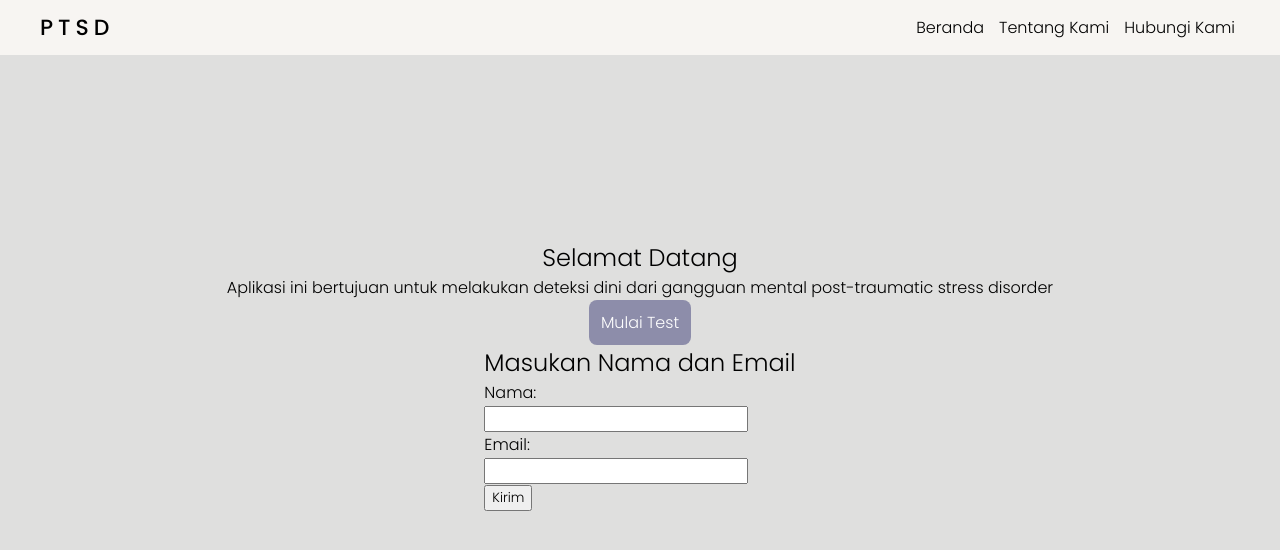
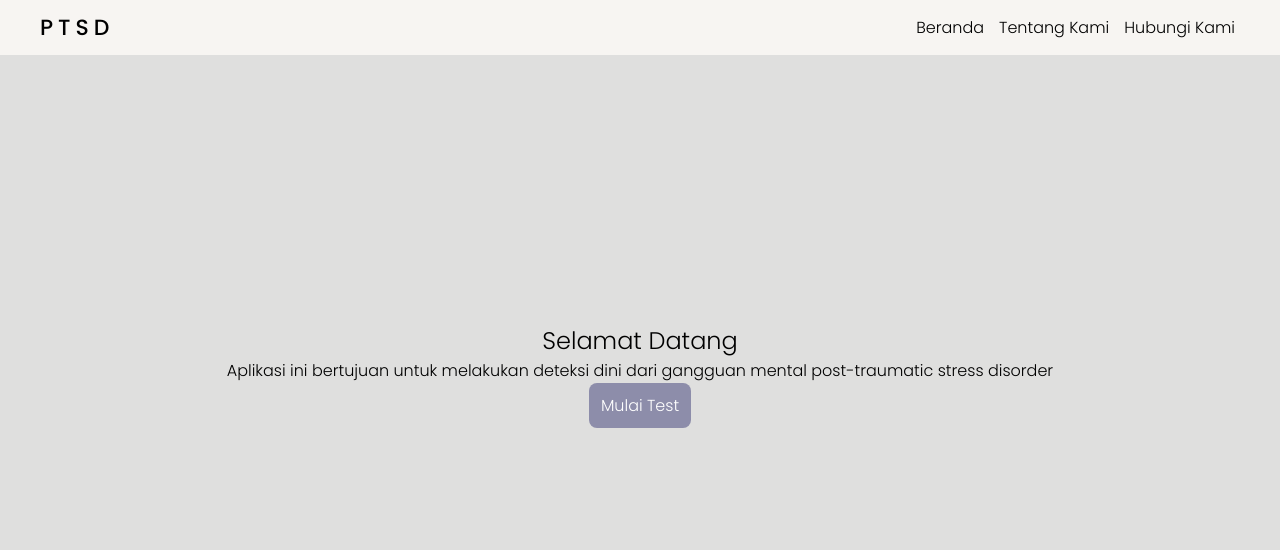
Before and after one commit to zaldi-99/fe-expert-system-ptsd, a React (Create React App) app: page / in a window 1280 px wide. Shown: the top 550 px of the page. Built offline with nearby package versions, Linux system fonts and the light colour scheme.

Commit message:
update for url symptom, add intrusion question

```diff
--- a/src/components/IntrusionQuestion.js
+++ b/src/components/IntrusionQuestion.js
@@ -1,24 +1,12 @@
 import React from "react";
 import AnswerChoices from "./AnswerChoices";
 
-const IntrusionQuestion = () => {
+const IntrusionQuestion = ({ question }) => {
   return (
     <div>
       <form>
         <div className="detection-question">
-          <h1>
-            Apakah anda merasa terganggu dengan ingatan yang menyedihkan pada
-            peristiwa traumatis?
-          </h1>
-        </div>
-        <div className="detection-answer">
-          <AnswerChoices weight={1} answer="Ya" />
-          <AnswerChoices weight={0} answer="Tidak" />
-        </div>
-        <div className="detection-question">
-          <h1>
-            Mengalami mimpi buruk yang berulang terkait peristiwa traumatis?
-          </h1>
+          <h1>{question}</h1>
         </div>
         <div className="detection-answer">
           <AnswerChoices weight={1} answer="Ya" />
--- a/src/components/TraumaticQuestion.js
+++ b/src/components/TraumaticQuestion.js
@@ -6,10 +6,7 @@ const TraumaticQuestion = ({ question, setState }) => {
     <div>
       <form>
         <div className="detection-question">
-          <h1>
-            Dalam sebulan terakhir...
-            <br /> {question}
-          </h1>
+          <h1>{question}</h1>
           <p>
             (seperti kecelakaan, kejahatan seksual, orang yang dicintai
             meninggal karena pembunuhan atau bunuh diri)
--- a/src/pages/Detection.js
+++ b/src/pages/Detection.js
@@ -1,19 +1,16 @@
 import axios from "axios";
 import React, { useEffect, useState } from "react";
-// import AvoidanceQuestion from "../components/AvoidanceQuestion";
-// import IntrusionQuestion from "../components/IntrusionQuestion";
+import { useNavigate } from "react-router-dom";
 import TraumaticQuestion from "../components/TraumaticQuestion";
 
 import "./Detection.css";
 
 const Detection = () => {
+  const navigate = useNavigate();
   const [traumaticSymptom, setTraumaticSymptom] = useState([]);
-  // const [intrusionSymptom, setIntrusionSymptom] = useState([]);
-  const [question1, setQuestion1] = useState(0);
 
   const getAllSymptom = async () => {
     const res = await axios("http://localhost:3001/api/symptom");
-    console.log(res.data);
     setTraumaticSymptom(res.data[0]);
   };
   useEffect(() => {
@@ -22,13 +19,13 @@ const Detection = () => {
   return (
     <div className="detection-page">
       <div className="detection-box">
-        <TraumaticQuestion
-          question={traumaticSymptom.gejala}
-          setState={setQuestion1}
-        />
-        {/* <IntrusionQuestion />
-        <AvoidanceQuestion /> */}
-        <div className="next-btn">Selanjutnya</div>
+        <TraumaticQuestion question={traumaticSymptom.gejala} />
+        <div
+          className="next-btn"
+          onClick={() => navigate("/intrusion-detection")}
+        >
+          Selanjutnya
+        </div>
       </div>
     </div>
   );
--- a/src/pages/Home.js
+++ b/src/pages/Home.js
@@ -1,27 +1,13 @@
 import React, { useState } from "react";
-import { useNavigate } from "react-router-dom";
 // import component
 
 // import style
 import "./Home.css";
-import axios from "axios";
+import Modal from "../components/Modal";
 
 const Home = () => {
-  const navigate = useNavigate();
-  const [nama_pengguna, setName] = useState("");
-  const [email_pengguna, setEmail] = useState("");
+  const [isShowModal, setIsShowModal] = useState(false);
 
-  const handleSubmit = e => {
-    e.preventDefault();
-    axios
-      .post("http://localhost:3001/api/user", {
-        nama_pengguna: nama_pengguna,
-        email_pengguna: email_pengguna,
-      })
-      .then(() => {
-        navigate("/detection");
-      });
-  };
   return (
     <>
       <div className="homepage">
@@ -32,39 +18,10 @@ const Home = () => {
             mental post-traumatic stress disorder
           </p>
         </div>
-        <div className="btn">Mulai Test</div>
-        <div>
-          <h1>Masukan Nama dan Email</h1>
-          <form
-            onSubmit={e => {
-              handleSubmit(e);
-            }}
-          >
-            <label for="name">Nama:</label> <br />
-            <input
-              type="text"
-              id="nama_pengguna"
-              name="nama"
-              onChange={e => {
-                setName(e.target.value);
-              }}
-              required
-            />
-            <br />
-            <label for="lname">Email:</label> <br />
-            <input
-              type="email"
-              id="email_pengguna"
-              name="email"
-              onChange={e => {
-                setEmail(e.target.value);
-              }}
-              required
-            />
-            <br />
-            <input type="submit" value="Kirim" />
-          </form>
+        <div className="btn" onClick={() => setIsShowModal(true)}>
+          Mulai Test
         </div>
+        <Modal show={isShowModal} closeModal={() => setIsShowModal(false)} />
       </div>
     </>
   );
--- /dev/null
+++ b/src/pages/IntrusionDetection.js
@@ -0,0 +1,24 @@
+import axios from "axios";
+import React, { useEffect, useState } from "react";
+import IntrusionQuestion from "../components/IntrusionQuestion";
+
+const IntrusionDetection = () => {
+  const [intrusionSymptom, setIntrusionSymptom] = useState([]);
+  const getAllSymptom = async () => {
+    const res = await axios("http://localhost:3001/api/symptom");
+    setIntrusionSymptom(res.data[1]);
+  };
+  useEffect(() => {
+    getAllSymptom();
+  }, []);
+  return (
+    <div className="detection-page">
+      <div className="detection-box">
+        <IntrusionQuestion question={intrusionSymptom.gejala} />
+        <div className="next-btn">Selanjutnya</div>
+      </div>
+    </div>
+  );
+};
+
+export default IntrusionDetection;
--- a/src/pages/admin/LandingAdmin.js
+++ b/src/pages/admin/LandingAdmin.js
@@ -12,7 +12,7 @@ const LandingAdmin = () => {
   const handleSubmit = e => {
     e.preventDefault();
     axios
-      .post("http://localhost:3001/api/insert", {
+      .post("http://localhost:3001/api/insert-symptom", {
         kode_gejala: kode_gejala,
         gejala: gejala,
         kategori: kategori,
--- a/src/router/Router.js
+++ b/src/router/Router.js
@@ -5,6 +5,7 @@ import About from "../pages/About";
 import LandingAdmin from "../pages/admin/LandingAdmin";
 import Detection from "../pages/Detection";
 import Home from "../pages/Home";
+import IntrusionDetection from "../pages/IntrusionDetection";
 
 const Router = () => {
   return (
@@ -12,7 +13,8 @@ const Router = () => {
       <Navbar />
       <Routes>
         <Route path="/" element={<Home />} />
-        <Route path="detection" element={<Detection />} />
+        <Route path="traumatic-detection" element={<Detection />} />
+        <Route path="intrusion-detection" element={<IntrusionDetection />} />
         <Route path="about" element={<About />} />
         <Route path="admin" element={<LandingAdmin />} />
       </Routes>
```
